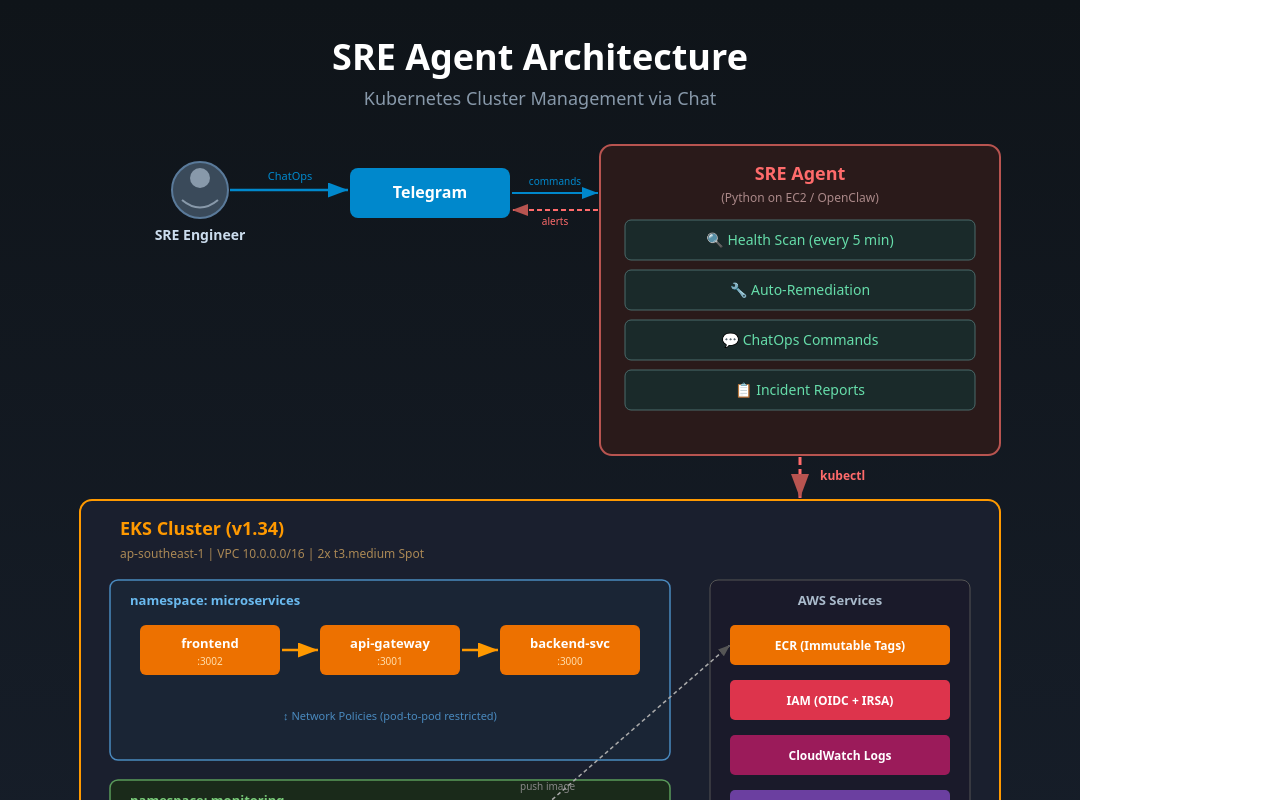
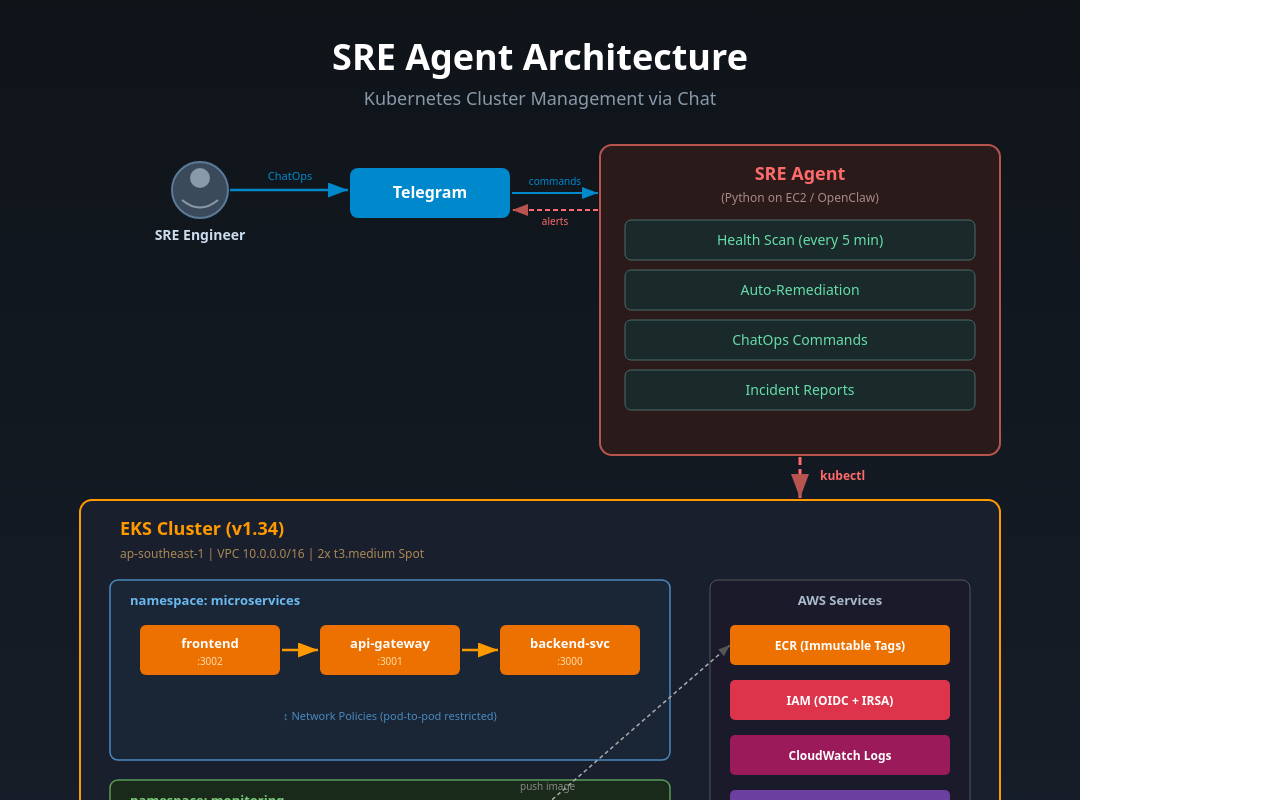
Before and after one commit to ahakimx/eks-microservices-lab, a plain HTML site: page docs/architecture-threads.html in a window 1280 px wide. Shown: the top 800 px of the page. Drawn offline with Linux system fonts and the light colour scheme.

Commit message:
docs: fix diagram - remove emojis and credit line

```diff
--- a/docs/architecture-threads.html
+++ b/docs/architecture-threads.html
@@ -54,16 +54,16 @@
 
   <!-- Agent features -->
   <rect x="625" y="220" width="350" height="40" rx="6" fill="#1a2a2a" stroke="#4a6a6a"/>
-  <text x="800" y="245" text-anchor="middle" font-size="14" fill="#66ddaa" font-family="system-ui,sans-serif">🔍 Health Scan (every 5 min)</text>
+  <text x="800" y="245" text-anchor="middle" font-size="14" fill="#66ddaa" font-family="system-ui,sans-serif">Health Scan (every 5 min)</text>
 
   <rect x="625" y="270" width="350" height="40" rx="6" fill="#1a2a2a" stroke="#4a6a6a"/>
-  <text x="800" y="295" text-anchor="middle" font-size="14" fill="#66ddaa" font-family="system-ui,sans-serif">🔧 Auto-Remediation</text>
+  <text x="800" y="295" text-anchor="middle" font-size="14" fill="#66ddaa" font-family="system-ui,sans-serif">Auto-Remediation</text>
 
   <rect x="625" y="320" width="350" height="40" rx="6" fill="#1a2a2a" stroke="#4a6a6a"/>
-  <text x="800" y="345" text-anchor="middle" font-size="14" fill="#66ddaa" font-family="system-ui,sans-serif">💬 ChatOps Commands</text>
+  <text x="800" y="345" text-anchor="middle" font-size="14" fill="#66ddaa" font-family="system-ui,sans-serif">ChatOps Commands</text>
 
   <rect x="625" y="370" width="350" height="40" rx="6" fill="#1a2a2a" stroke="#4a6a6a"/>
-  <text x="800" y="395" text-anchor="middle" font-size="14" fill="#66ddaa" font-family="system-ui,sans-serif">📋 Incident Reports</text>
+  <text x="800" y="395" text-anchor="middle" font-size="14" fill="#66ddaa" font-family="system-ui,sans-serif">Incident Reports</text>
 
   <!-- Telegram -> SRE Agent -->
   <line x1="512" y1="193" x2="598" y2="193" stroke="#0088CC" stroke-width="2" marker-end="url(#arr-b)"/>
@@ -171,7 +171,7 @@
 
   <!-- Footer -->
   <text x="540" y="1270" text-anchor="middle" font-size="12" fill="#556677" font-family="system-ui,sans-serif">github.com/ahakimx/eks-microservices-lab</text>
-  <text x="540" y="1290" text-anchor="middle" font-size="11" fill="#445566" font-family="system-ui,sans-serif">Abdul Hakim (@a_hakimx) • OpenClaw + EKS + Python</text>
+
 
 </svg>
 </body>
```
Also changed, not shown: docs/architecture-threads.png.
